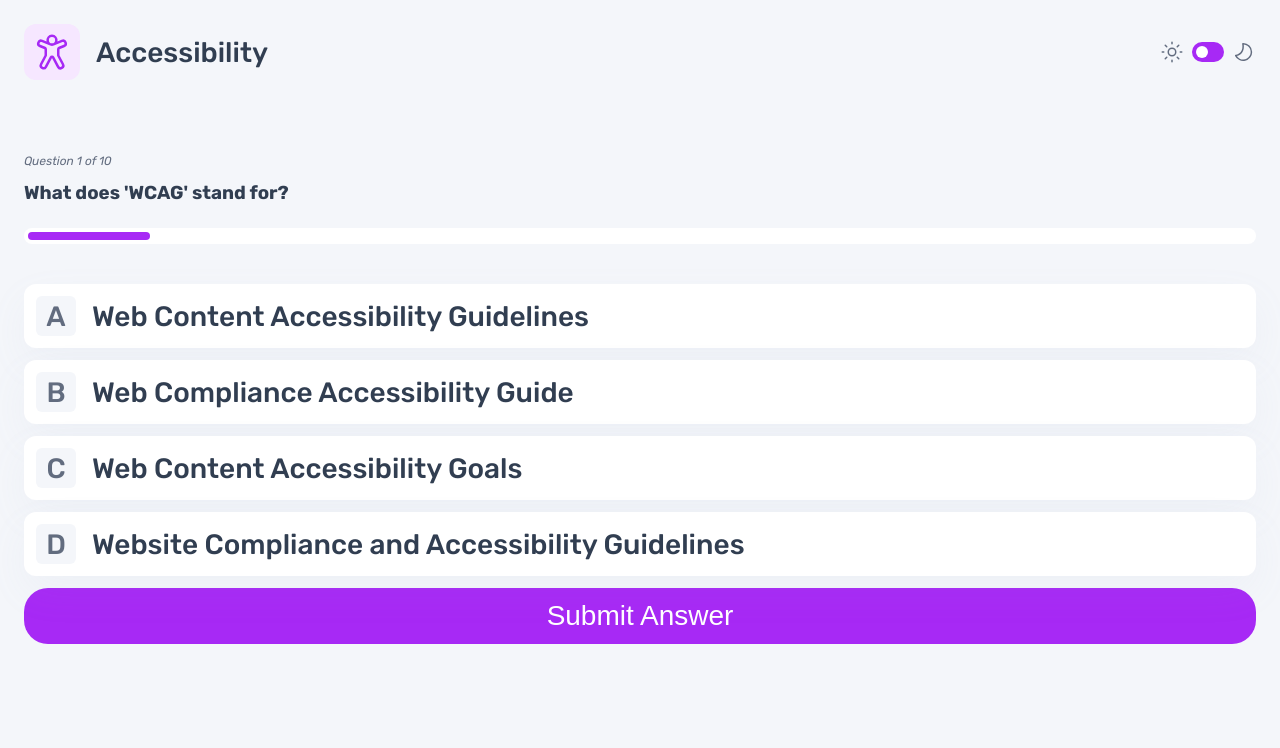
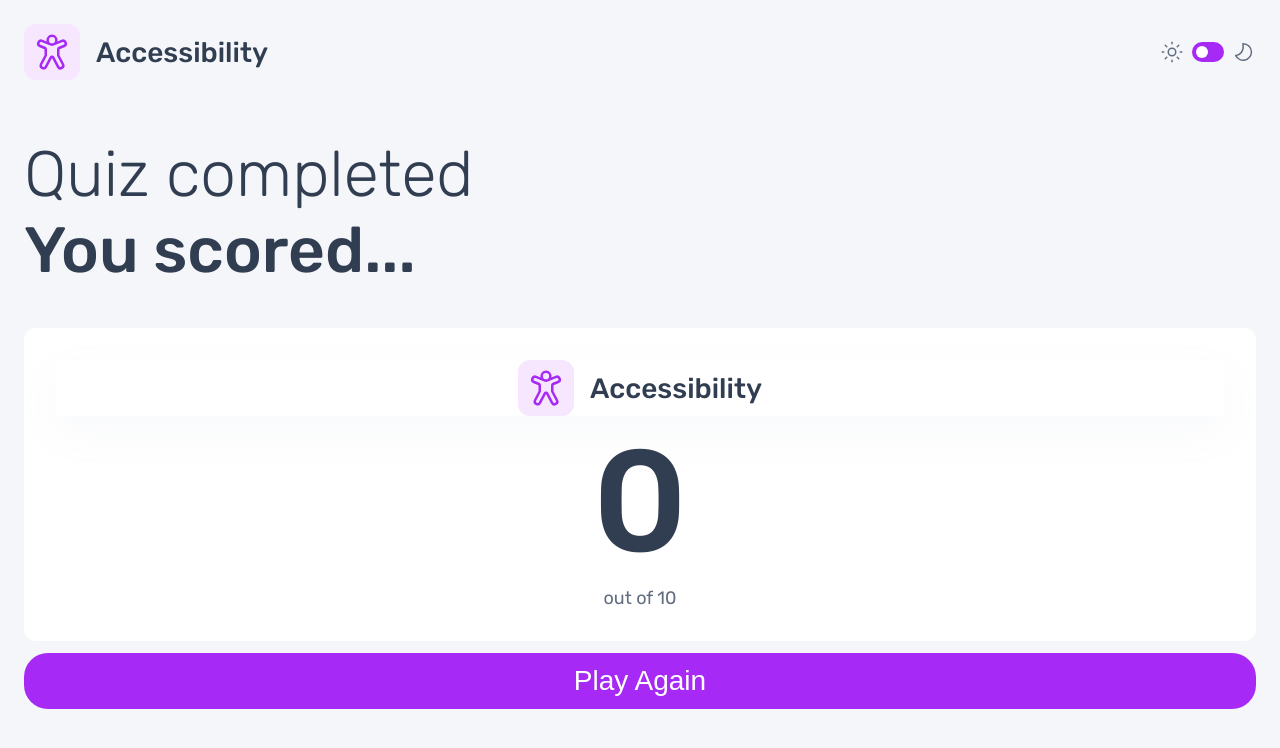
Before and after one commit to ryanbradley-webdev/frontend-quiz, a Vue app: page /quiz/Accessibility in a window 1280 px wide. Shown: the top 748 px of the page. Built offline with nearby package versions, Linux system fonts and the light colour scheme.

Commit message:
Add styling to quiz completion component. Refactor quiz icons to standalone component.

```diff
--- a/src/assets/base.css
+++ b/src/assets/base.css
@@ -6,6 +6,7 @@
   --clr-purple-pri: #A729F5;
   --clr-green-pri: #26D782;
   --clr-red-pri: #EE5454;
+  --font-size-display: 88px;
   --font-size-head-lg: 40px;
   --font-size-head-sm: 18px;
   --font-size-body-sm: 14px;
@@ -14,6 +15,7 @@
 
 @media screen and (min-width: 481px) {
   :root {
+    --font-size-display: 144px;
     --font-size-head-lg: 64px;
     --font-size-head-sm: 28px;
     --font-size-body-sm: 12px;
--- a/src/components/LinkItem.vue
+++ b/src/components/LinkItem.vue
@@ -2,11 +2,7 @@
 import { RouterLink } from 'vue-router'
 import { type Quiz } from '../types/types'
 import type { PropType } from 'vue'
-import IconContainer from '@/icons/IconContainer.vue'
-import HTMLIcon from '@/icons/HTMLIcon.vue'
-import CSSIcon from '@/icons/CSSIcon.vue'
-import JSIcon from '@/icons/JSIcon.vue'
-import AccessibilityIcon from '@/icons/AccessibilityIcon.vue'
+import QuizLabel from './QuizLabel.vue'
 
 const {
   quiz
@@ -29,24 +25,9 @@ const {
     class="link-container"
   >
 
-    <IconContainer color="#FFF1E9" :show="quiz.title === 'HTML'">
-      <HTMLIcon />
-    </IconContainer>
-
-    <IconContainer color="#E0FDEF" :show="quiz.title === 'CSS'">
-      <CSSIcon />
-    </IconContainer>
-
-    <IconContainer color="#EBF0FF" :show="quiz.title === 'JavaScript'">
-      <JSIcon />
-    </IconContainer>
-
-    <IconContainer color="#F6E7FF" :show="quiz.title === 'Accessibility'">
-      <AccessibilityIcon />
-    </IconContainer>
-
-
-    {{ quiz.title }}
+    <QuizLabel
+      :title="quiz.title"
+    />
 
   </RouterLink>
 </template>
--- /dev/null
+++ b/src/components/QuizLabel.vue
@@ -0,0 +1,35 @@
+<script setup lang="ts">
+import IconContainer from '@/icons/IconContainer.vue'
+import HTMLIcon from '@/icons/HTMLIcon.vue'
+import CSSIcon from '@/icons/CSSIcon.vue'
+import JSIcon from '@/icons/JSIcon.vue'
+import AccessibilityIcon from '@/icons/AccessibilityIcon.vue'
+
+const { title } = defineProps({
+  title: {
+    type: String,
+    required: true
+  }
+})
+</script>
+
+<template>
+  <IconContainer color="#FFF1E9" :show="title === 'HTML'">
+    <HTMLIcon />
+  </IconContainer>
+
+  <IconContainer color="#E0FDEF" :show="title === 'CSS'">
+    <CSSIcon />
+  </IconContainer>
+
+  <IconContainer color="#EBF0FF" :show="title === 'JavaScript'">
+    <JSIcon />
+  </IconContainer>
+
+  <IconContainer color="#F6E7FF" :show="title === 'Accessibility'">
+    <AccessibilityIcon />
+  </IconContainer>
+
+
+  {{ title }}
+</template>
--- a/src/views/QuizView.vue
+++ b/src/views/QuizView.vue
@@ -4,6 +4,7 @@ import { computed } from '@vue/reactivity'
 import { ref, type PropType } from 'vue'
 import Button from '@/components/Button.vue'
 import ProgressBar from '@/components/ProgressBar.vue'
+import QuizLabel from '@/components/QuizLabel.vue'
 
 const {
   quiz
@@ -20,7 +21,7 @@ const selectedOption = ref('')
 const questionIsAnswered = ref(false)
 const questionIsCorrect = ref<boolean | null>(null)
 const correctAnswers = ref(0)
-const quizIsComplete = ref(false)
+const quizIsComplete = ref(true)
 
 const submitAnswer = () => {
   if (!selectedOption.value) {
@@ -36,6 +37,10 @@ const submitAnswer = () => {
 }
 
 const nextQuestion = () => {
+  if (!selectedOption.value) {
+    return
+  }
+
   questionIsAnswered.value = false
 
   if (questionNumber.value < 9) {
@@ -74,7 +79,27 @@ const restartQuiz = () => {
     </section>
 
     <section>
-      {{ correctAnswers }} out of {{ quiz.questions.length }}
+      <div
+        class="quiz-label-container"
+      >
+
+        <div
+          class="quiz-label"
+        >
+          <QuizLabel
+            :title="quiz.title"
+          />
+        </div>
+
+        <h2>
+          {{ correctAnswers }}
+        </h2>
+
+        <span>
+          out of {{ quiz.questions.length }}
+        </span>
+
+      </div>
 
       <Button
         @btn-click="restartQuiz"
@@ -156,6 +181,36 @@ const restartQuiz = () => {
 </template>
 
 <style scoped>
+.quiz-label-container {
+  padding: 32px;
+  margin-bottom: 12px;
+  background-color: var(--clr-white-pri);
+  border-radius: 12px;
+  text-align: center;
+}
+
+h2 {
+  font-size: var(--font-size-display);
+  font-weight: 500;
+}
+
+span {
+  font-size: 18px;
+  color: var(--clr-grey-navy);
+}
+
+.quiz-label {
+  display: flex;
+  align-items: center;
+  justify-content: center;
+  gap: 16px;
+  width: 100%;
+  color: inherit;
+  font-size: var(--font-size-head-sm);
+  font-weight: 500;
+  box-shadow: 0 16px 40px #8fa0c211;
+}
+
 .question-container {
   display: grid;
   row-gap: 24px;
```
